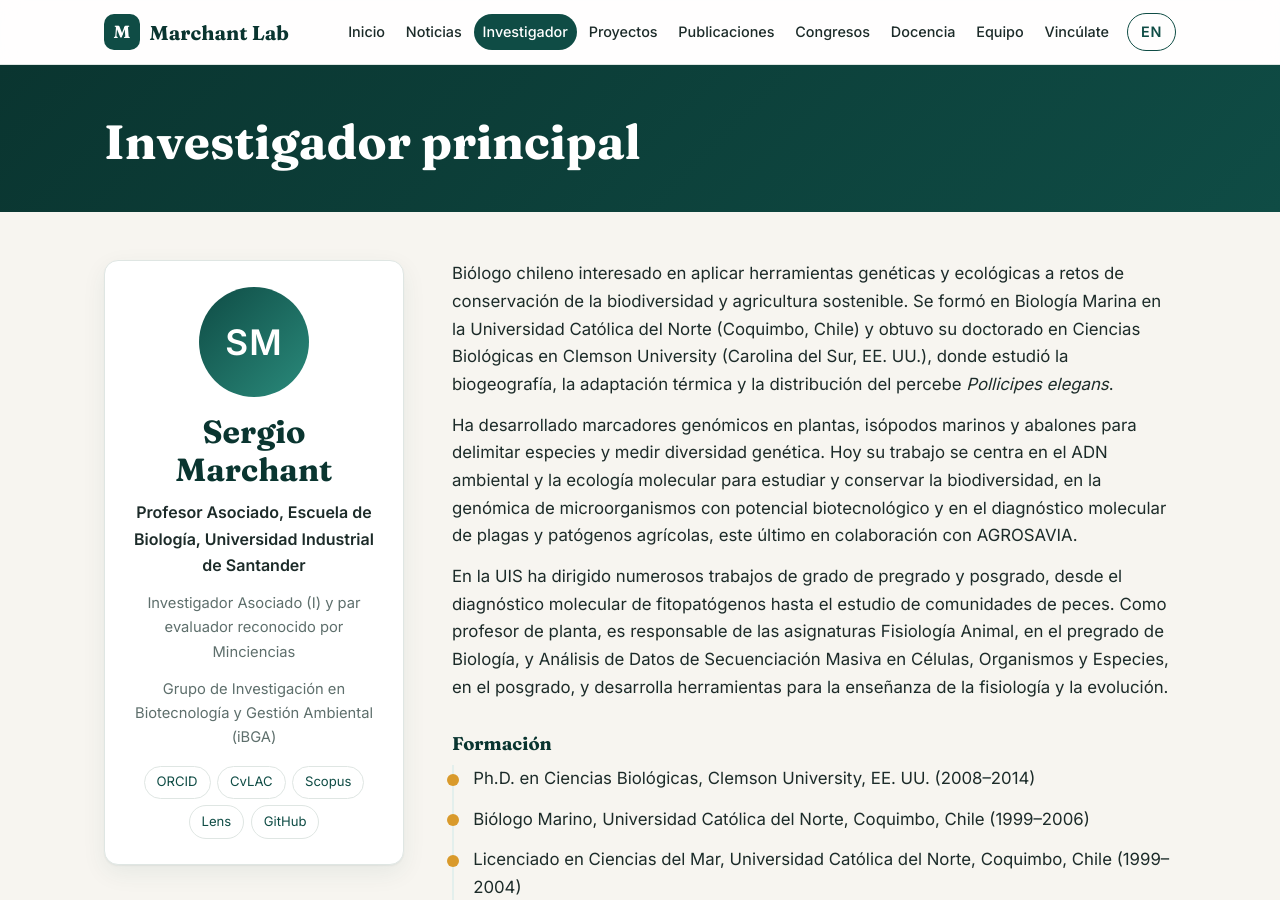
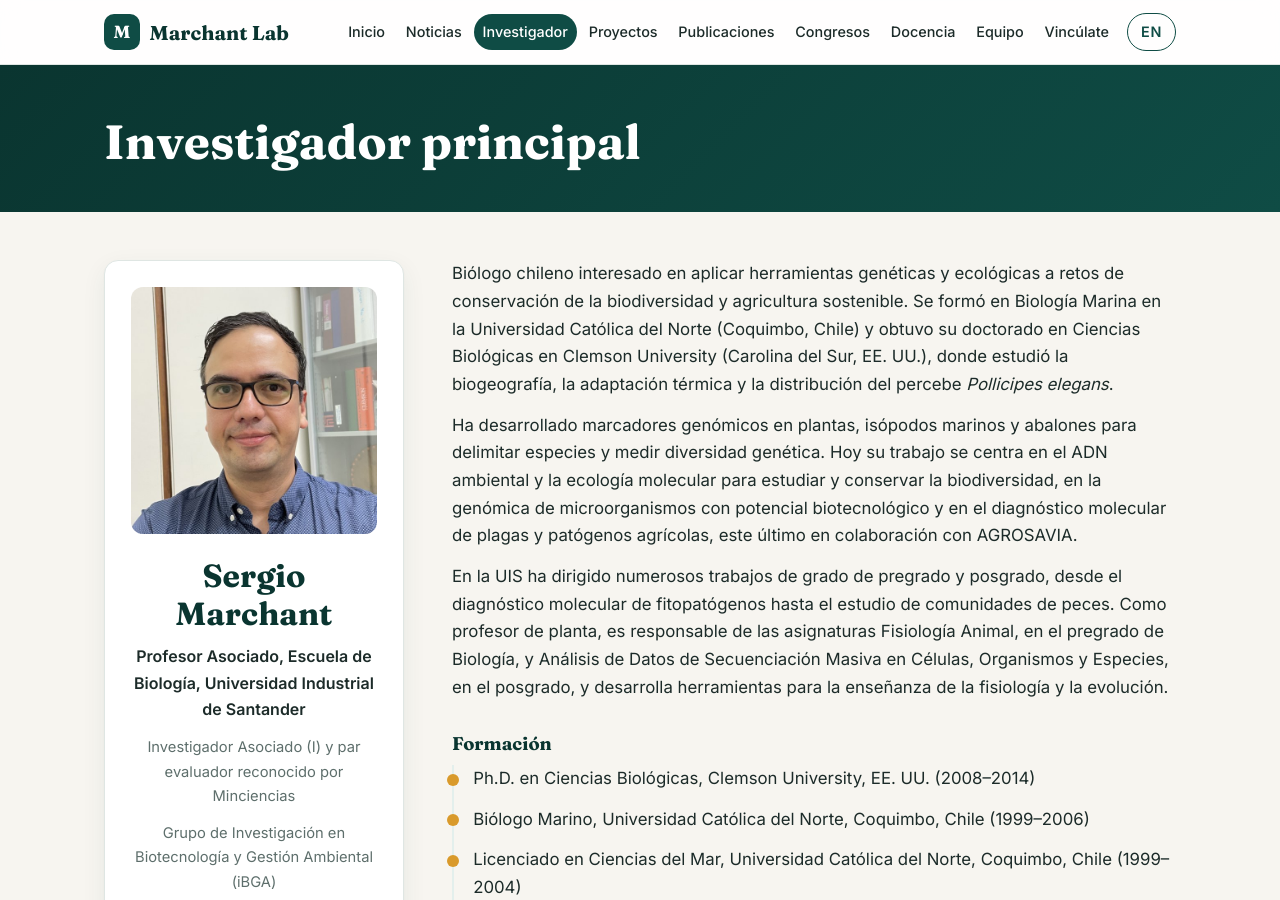
Before and after one commit to Marchant-Lab/marchant-lab-web, a Jekyll site: the page built from investigador.html, in a window 1280 px wide and 900 px high. Built offline with Jekyll 4.4.1, drawn with Linux system fonts in a browser that asks for light colours.

Commit message:
Agrega foto de perfil del investigador (sin metadatos)
Co-Authored-By: Claude Opus 5.5 <noreply@anthropic.com>

```diff
--- a/_data/investigador.yml
+++ b/_data/investigador.yml
@@ -3,7 +3,7 @@ nombre: Sergio Marchant
 cargo: Profesor Asociado, Escuela de Biología, Universidad Industrial de Santander
 categoria: Investigador Asociado (I) y par evaluador reconocido por Minciencias
 grupo: Grupo de Investigación en Biotecnología y Gestión Ambiental (iBGA)
-foto: ""   # p. ej. /assets/fotos/sergio.jpg
+foto: /assets/fotos/sergio_perfil.jpg
 bio:
   - Biólogo chileno interesado en aplicar herramientas genéticas y ecológicas a retos de conservación de la biodiversidad y agricultura sostenible. Se formó en Biología Marina en la Universidad Católica del Norte (Coquimbo, Chile) y obtuvo su doctorado en Ciencias Biológicas en Clemson University (Carolina del Sur, EE. UU.), donde estudió la biogeografía, la adaptación térmica y la distribución del percebe Pollicipes elegans.
   - Ha desarrollado marcadores genómicos en plantas, isópodos marinos y abalones para delimitar especies y medir diversidad genética. Hoy su trabajo se centra en el ADN ambiental y la ecología molecular para estudiar y conservar la biodiversidad, en la genómica de microorganismos con potencial biotecnológico y en el diagnóstico molecular de plagas y patógenos agrícolas, este último en colaboración con AGROSAVIA.
--- a/_data/personas.yml
+++ b/_data/personas.yml
@@ -8,6 +8,7 @@
 - nombre: Sergio Andrés Marchant Rojas
   rol: Investigador principal
   estado: actual
+  foto: /assets/fotos/sergio_perfil.jpg
 - nombre: José Luis Poveda Cuéllar
   rol: Doctorado en Ciencias Biológicas
   estado: actual
```
Also changed, not shown: assets/fotos/sergio_perfil.jpg (added).
